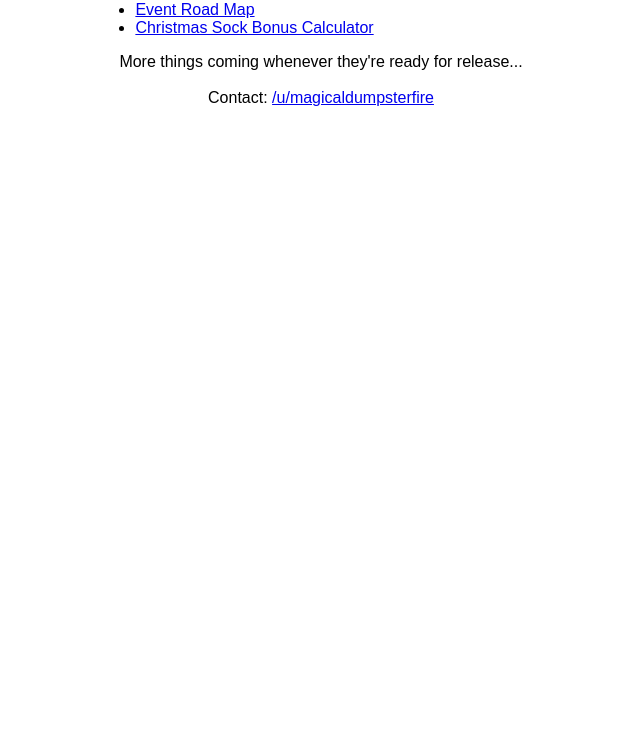
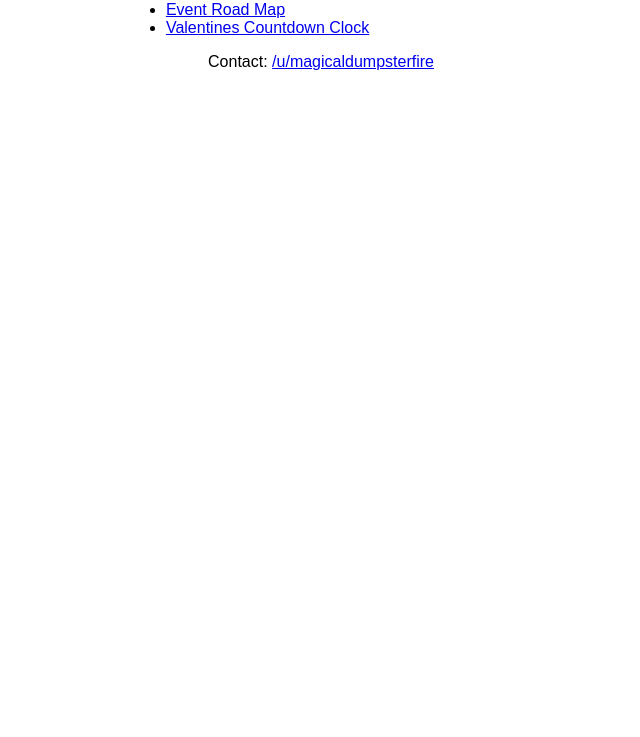
Before and after one commit to batterymilk/batterymilk.github.io, a plain HTML site: page index.html in a window 1280 px wide. Shown: the part 63-800 px from the top of the page, without its empty margins (319-959 px from the left). Drawn offline with Linux system fonts and the light colour scheme.

Commit message:
Add Valentines Countdown Clock link

```diff
--- a/index.html
+++ b/index.html
@@ -25,10 +25,8 @@
 	<h2>batterymilk's NA FateGO Stuff</h2>
 	<ul>
 		<li><a href="roadmap.html">Event Road Map</a></li>
-		<li><a href="christmasparty.html">Christmas Sock Bonus Calculator</a></li>
+		<li><a href="valentinesclock.html">Valentines Countdown Clock</a></li>
 	</ul>
-	More things coming whenever they're ready for release...<br/>
-	<br/>
 	Contact: <a href="http://www.reddit.com/message/compose/?to=magicaldumpsterfire">/u/magicaldumpsterfire</a>
 </div>
 </body>
```
